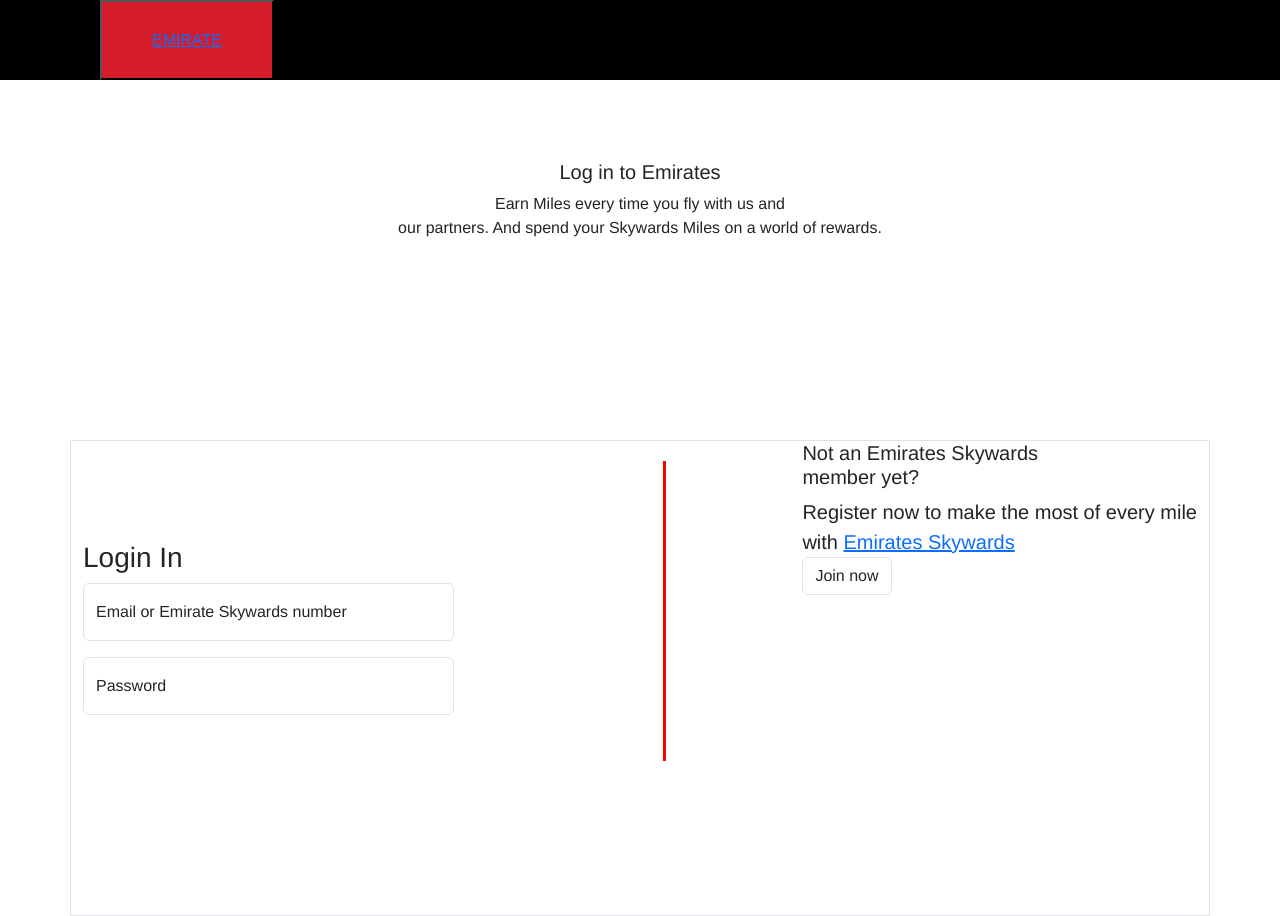
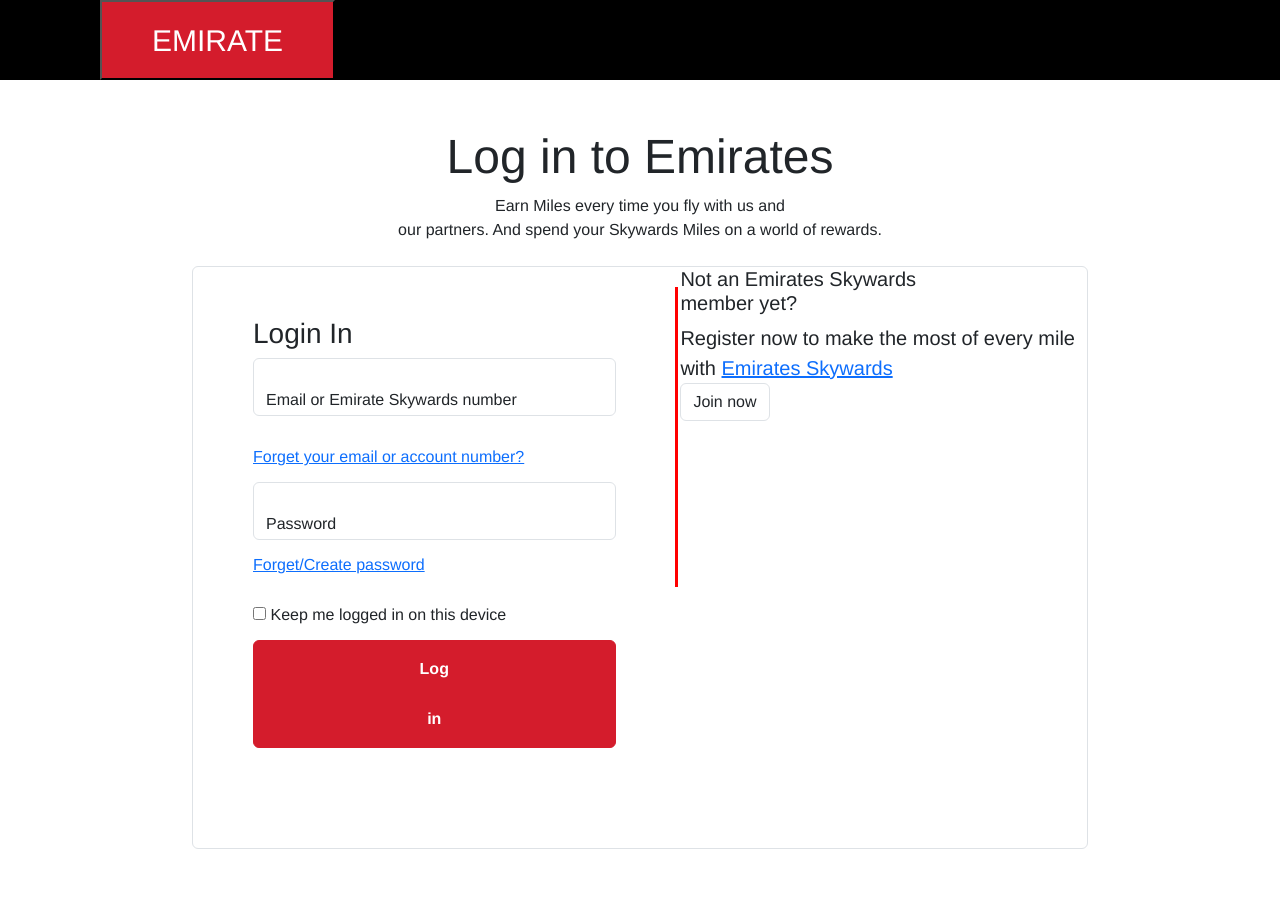
Before and after one commit to Seunoluwa1991/SqiEmirate, a plain HTML site: page BOXMODEL/aboutus.html in a window 1280 px wide. After the commit the page ends 849 px from the top, so only its background shows below. Drawn offline with Linux system fonts and the light colour scheme.

Commit message:
13thcommit

```diff
--- a/BOXMODEL/aboutus.html
+++ b/BOXMODEL/aboutus.html
@@ -16,23 +16,32 @@
 
         <div class="log">
             <h1>Log in to Emirates</h1>
-            <p>Earn Miles every time you fly with us and <br> our partners. And spend your Skywards Miles on a world of rewards.</p>
+            <p class="">Earn Miles every time you fly with us and <br> our partners. And spend your Skywards Miles on a world of rewards.</p>
         </div>
     </section>
 
     <section class="section-2">
-        <div class="container d-flex border border-1 " >
-            <div class=" pass col-4 flex-floating rounded ">
+        <div class="container d-flex border border-1 mt-4 rounded" >
+            <div class=" pass col-5 mx-5 flex-floating rounded ">
                 <h3>Login In </h3>
                 <div class=" form-floating mb-3">
                     <input type="email" class="form-control" id="floatingInput" placeholder="name@example.com">
                     <label for="floatingInput">Email or Emirate Skywards number</label>
                 </div>
-            <div class="form-floating">
-                <input type="password" class="form-control" id="floatingPassword" placeholder="Password">
-                <label for="floatingPassword">Password</label>
-            </div>
+                <a href="">Forget your email or account number?</a>
+                <div class="form-floating">
+                    <input type="password" class="form-control" id="floatingPassword" placeholder="Password">
+                    <label for="floatingPassword">Password</label>
+                </div>
+                <a href="">Forget/Create password</a>
+                <br>
+                <input type="checkbox" id="mark">
+                <label for="mark">Keep me logged in on this device</label><br>
+                <button class="but rounded">
+                    <a href="">Log in</a>
+                </button>
         </div>
+
         <div class="first">
         </div>
 
--- a/CSSFILE/aboutus.css
+++ b/CSSFILE/aboutus.css
@@ -11,13 +11,40 @@
     width: 100%;
 }
 
+.butt > a{
+    font-size: 30px;
+    color: white;
+    text-decoration: none;
+}
+
 .log{
     text-align: center;
-    margin-top: 5rem;
+    margin-top: 3rem;
+}
+
+.section-2{
+    width: 70%;
+    margin: auto;
+    /* margin-top: 20px; */
 }
 
 h1{
-font-size: 20px;
+font-size: 3rem;
+font-family: Emirates-Bold,Helvetica,Arial,Lucida Grande,sans-serif;
+}
+
+.but{
+    padding: 3px 165px;
+    background-color: #d41c2c;
+    border: #d41c2c solid 1px;
+
+}
+.but > a{
+    /* border: green 1px solid; */
+    /* display: block; */
+    color: white;
+    text-decoration: none;
+    font-weight: 600;
 }
 
 .first{
@@ -37,7 +64,7 @@
 }
 
 .container{
-    padding-bottom:200px ;
+    padding-bottom:100px ;
     position: relative;
     justify-content: space-between;
     background-color: #ffffff;
@@ -45,7 +72,8 @@
 }
 
 .pass{
-    margin-top:100px ;
+    margin-top:50px ;
+    line-height: 50px;
 }
 
 .join-now{
```
Also changed, not shown: BOXMODEL/index.html (+6 -6 lines), CSSFILE/emirate.css (+9 -3 lines).
